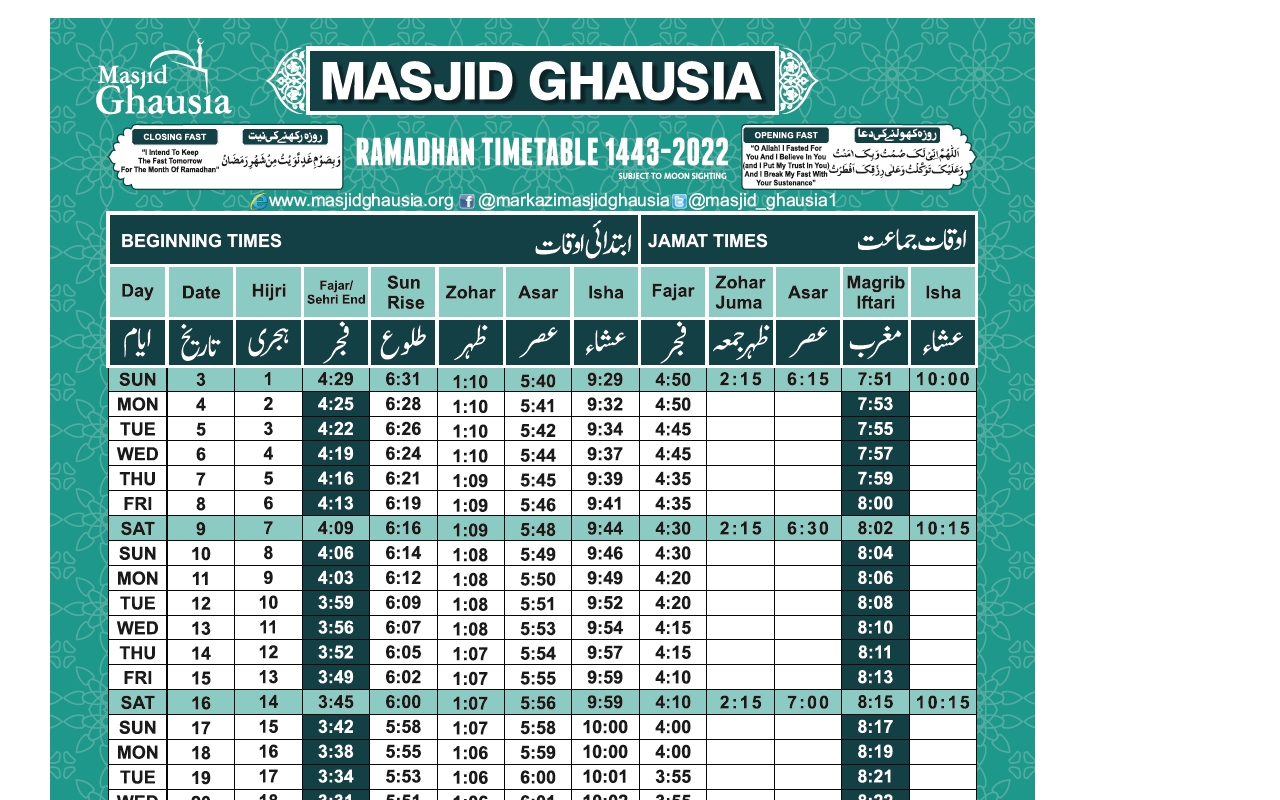
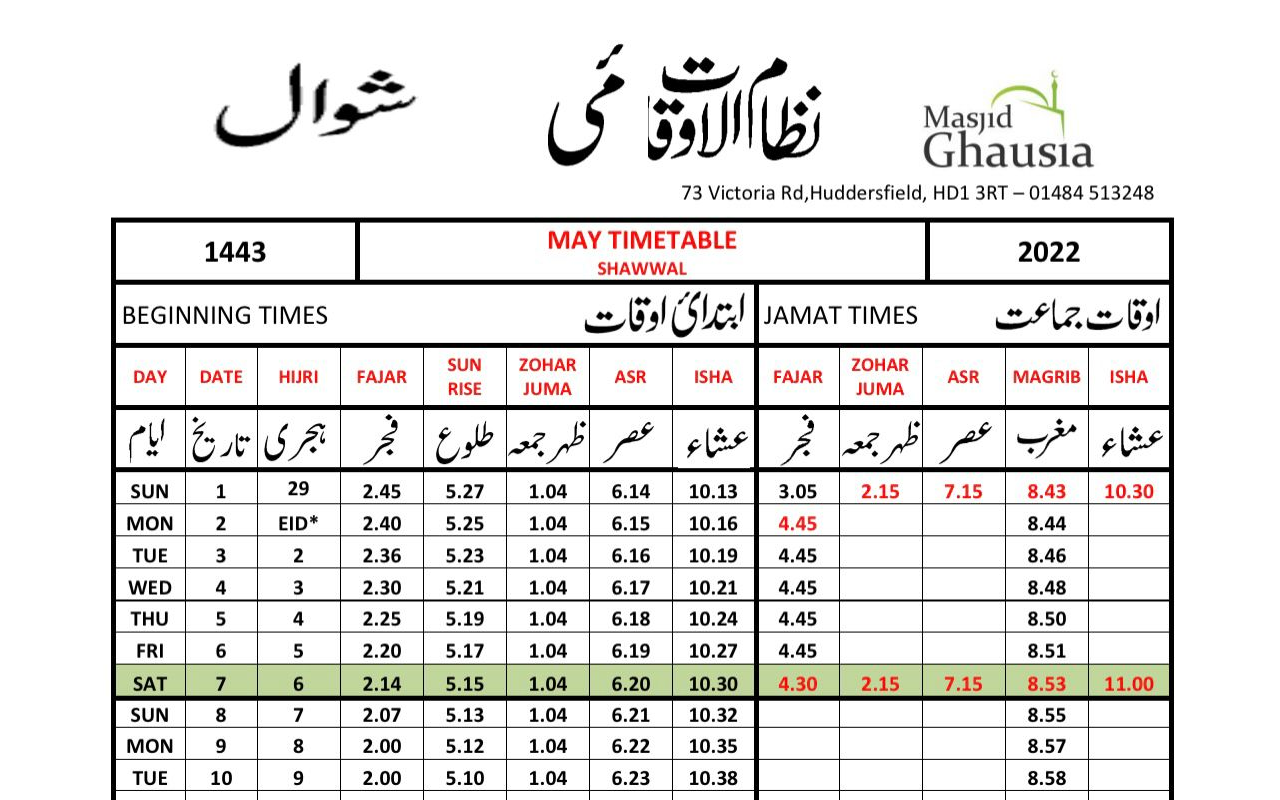
Before and after one commit to masjidghausia/masjidghausia.github.io, a plain HTML site: page namaz/index.html in a window 1280 px wide. Shown: the top 800 px of the page. Drawn offline with Linux system fonts and the light colour scheme.

Commit message:
May 2022 (#11)

```diff
--- a/namaz/index.html
+++ b/namaz/index.html
@@ -12,7 +12,7 @@
 
 <body>
   <div style="text-align: center;">
-    <img src="images/2022/Ramadan.jpg" />
+    <img src="images/2022/05.jpg" />
   </div>
 </body>
 </html>
```
Also changed, not shown: namaz/images/2022/05.jpg (added).
